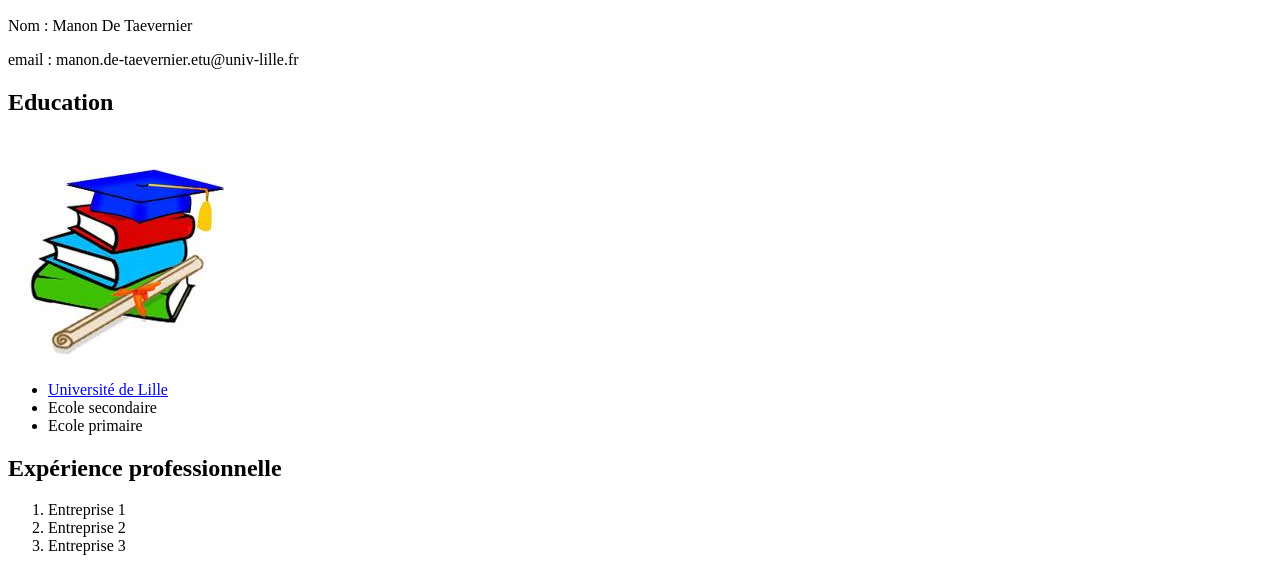
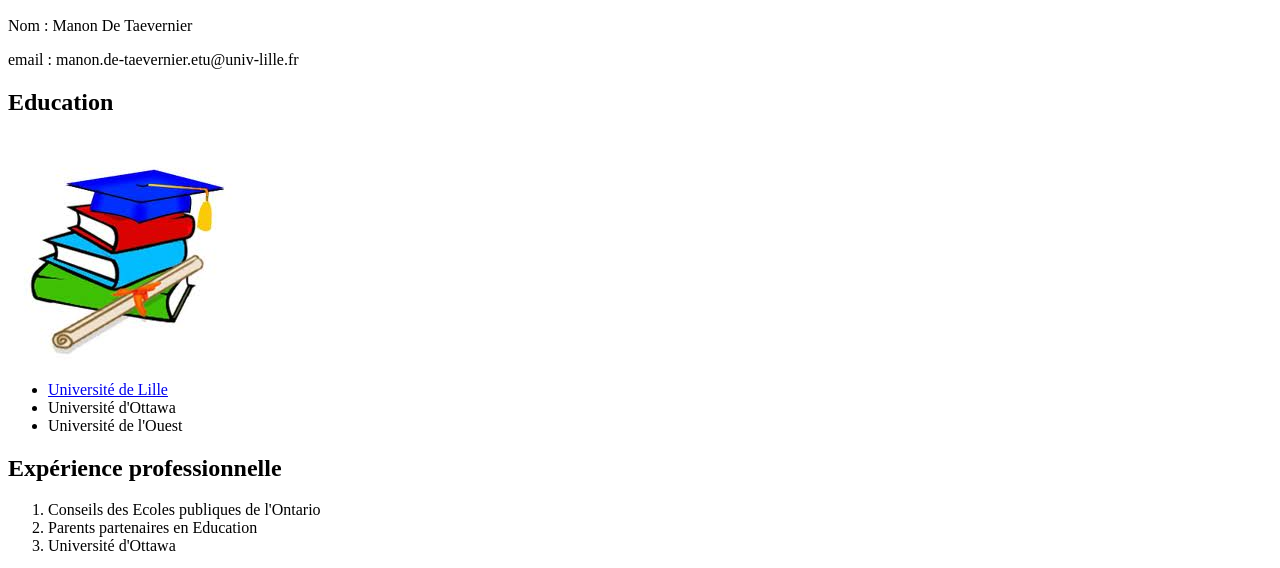
Before and after one commit to minoubibou/Ma-Premiere-Page-HTML, a plain HTML site: page index.html in a window 1280 px wide. Shown: the part 110-678 px from the top of the page. Drawn offline with Linux system fonts and the light colour scheme.

Commit message:
changed school history and job history

```diff
--- a/index.html
+++ b/index.html
@@ -51,17 +51,17 @@
   <div>
     <ul>
       <li><a href="https://www.univ-lille.fr/">Université de Lille</a></li>
-      <li> Ecole secondaire</li>
-      <li> Ecole primaire</li>
+      <li> Université d'Ottawa</li>
+      <li> Université de l'Ouest</li>
     </ul>
   </div>
   <section>
     <h2>Expérience professionnelle</h2>
     <div>
       <ol>
-        <li>Entreprise 1</li>
-        <li>Entreprise 2</li>
-        <li>Entreprise 3</li>
+        <li>Conseils des Ecoles publiques de l'Ontario</li>
+        <li>Parents partenaires en Education</li>
+        <li>Université d'Ottawa</li>
       </ol>
     </div>
   </section>
```
